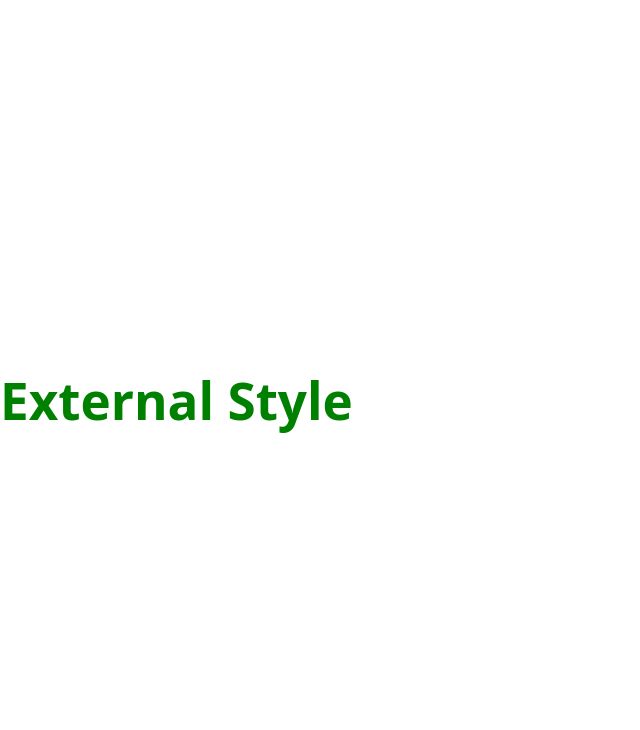
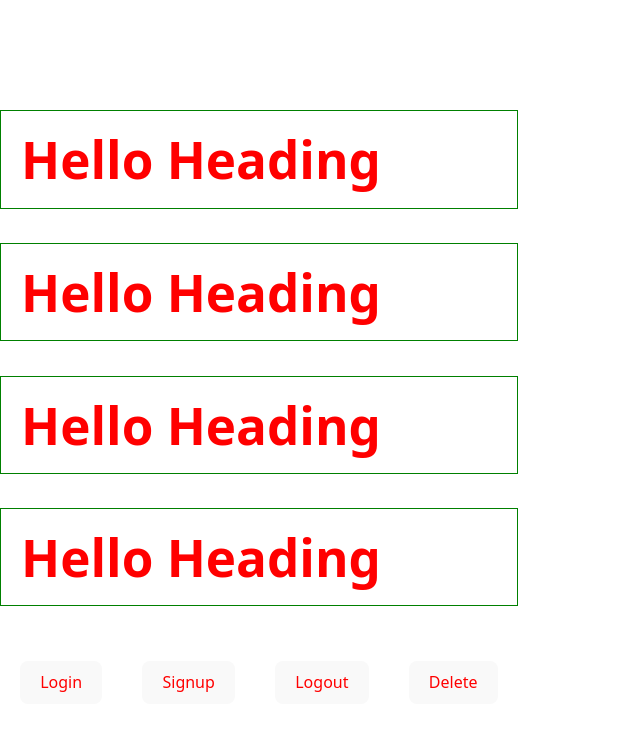
Before and after one commit to operation21/React-Learning, a React (Vite) app: page / in a window 1280 px wide. Shown: the top 730 px of the page, without its empty margins (0-640 px from the left). Built offline with nearby package versions, Linux system fonts and the light colour scheme.

Commit message:
in this i have learned Styled Component in the react it is external package i have install with the styledcomponnet npm sa

```diff
--- a/package.json
+++ b/package.json
@@ -11,7 +11,8 @@
   },
   "dependencies": {
     "react": "^19.2.0",
-    "react-dom": "^19.2.0"
+    "react-dom": "^19.2.0",
+    "styled-components": "^6.3.6"
   },
   "devDependencies": {
     "@eslint/js": "^9.39.1",
--- a/src/App.jsx
+++ b/src/App.jsx
@@ -1,10 +1,33 @@
-import './css/style.css'
+import styled from "styled-components";
 function App() {
+  const Heading=styled.h1`
+  color:red;
+  border:1px solid green;
+  border radius:20px;
+  padding:20px
+  `
+
+  const StyleBtn=styled.button`
+  color:red;
+  width:130px
+  height:40px;
+  margin:20px
+  `
   return(
     <div>
-      <h1 className='heading'>External Style</h1>
+
+      <Heading>Hello Heading</Heading>
+      <Heading>Hello Heading</Heading>
+      <Heading>Hello Heading</Heading>
+      <Heading>Hello Heading</Heading>
+     <StyleBtn>Login</StyleBtn>
+      <StyleBtn>Signup</StyleBtn>
+       <StyleBtn>Logout</StyleBtn>
+        <StyleBtn>Delete</StyleBtn>
     </div>
   );
 
 }
 export default App;
+
+// benifit not just give every h1 have diff style just use one defined pre
```
Also changed, not shown: 1 other file (tests, documents, lock files or other folders).
